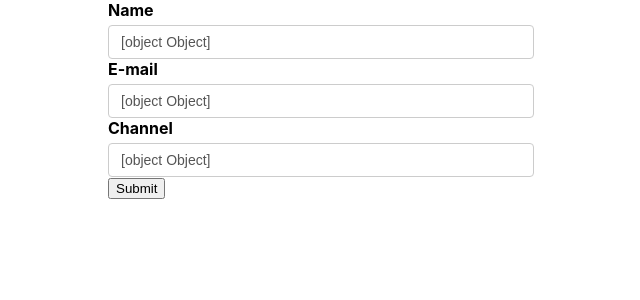
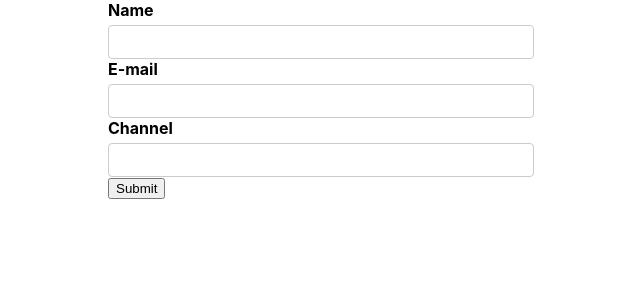
Before and after one commit to sayandip18/formik-basic, a React (Create React App) app: page / in a window 1280 px wide. Shown: the top 300 px of the page, without its empty margins (319-959 px from the left). Built offline with nearby package versions, Linux system fonts and the light colour scheme.

Commit message:
fix input

```diff
--- a/src/components/YoutubeForm.jsx
+++ b/src/components/YoutubeForm.jsx
@@ -28,21 +28,21 @@ const YoutubeForm = () => {
                 <label htmlFor='name'>Name</label>
                 <Field
                     type='text'
-                    id='name'
+                    name='name'
                 />
                 <ErrorMessage name='name' />
 
                 <label htmlFor='email'>E-mail</label>
                 <Field
                     type='email'
-                    id='email'
+                    name='email'
                 />
                 <ErrorMessage name='email' />
 
                 <label htmlFor='channel'>Channel</label>
                 <Field
                     type='text'
-                    id='channel'
+                    name='channel'
                 />
                 <ErrorMessage name='channel' />
 
```
